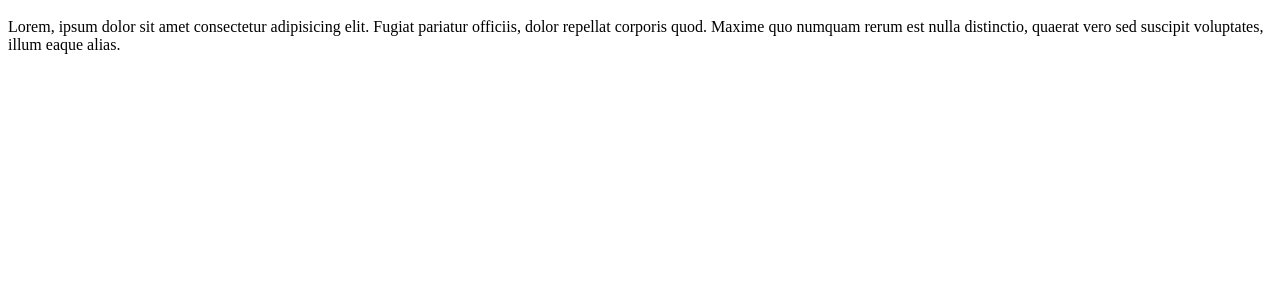
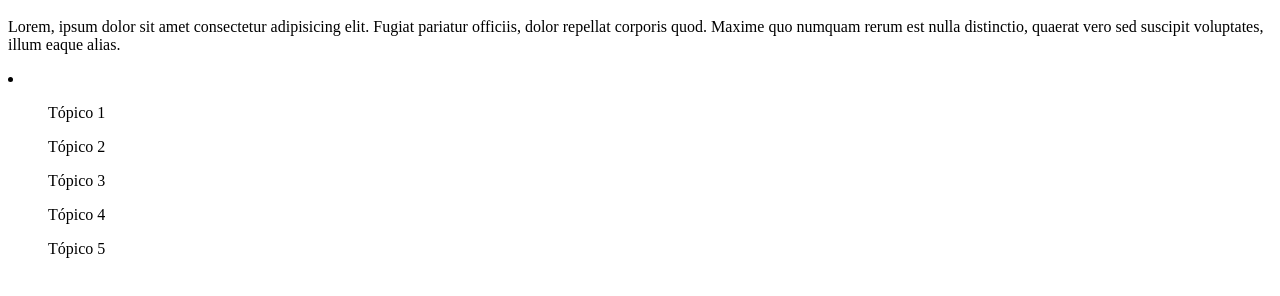
Before and after one commit to renansbezerra20/EngenhariaDeSoftware2021.1, a plain HTML site: page index.html in a window 1280 px wide. Shown: the part 48-344 px from the top of the page. Drawn offline with Linux system fonts and the light colour scheme.

Commit message:
Atualização index.html

```diff
--- a/index.html
+++ b/index.html
@@ -7,5 +7,12 @@
     <h1>Boas Vindas!</h1>
     <p>Lorem, ipsum dolor sit amet consectetur adipisicing elit. Fugiat pariatur officiis, dolor repellat corporis quod. Maxime quo numquam rerum est nulla distinctio, quaerat vero sed suscipit voluptates, illum eaque alias.</p>
 
+        <li>
+            <ul>Tópico 1</ul>
+            <ul>Tópico 2</ul>
+            <ul>Tópico 3</ul>
+            <ul>Tópico 4</ul>
+            <ul>Tópico 5</ul>
+        </li>
 </body>
 </html>
```
